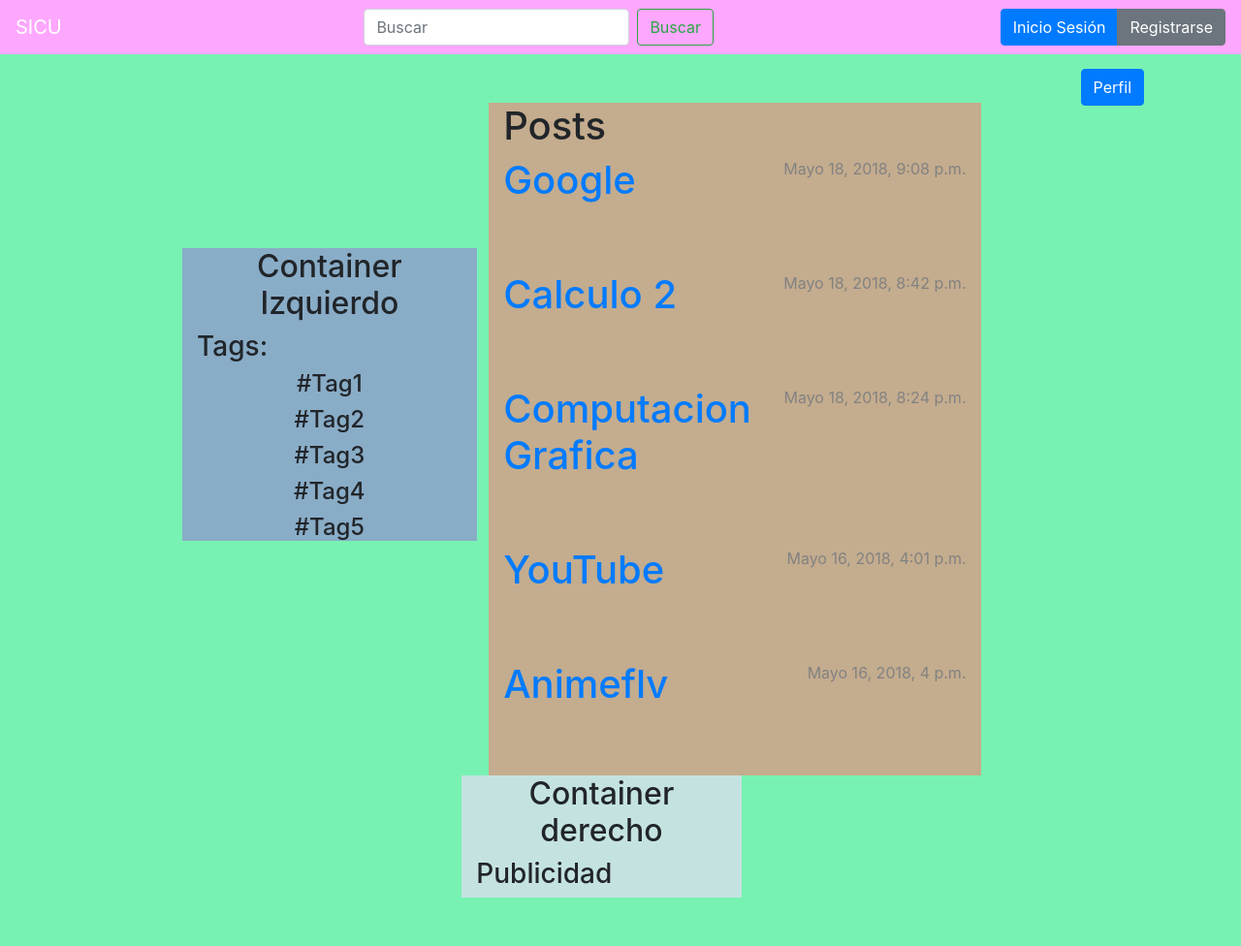
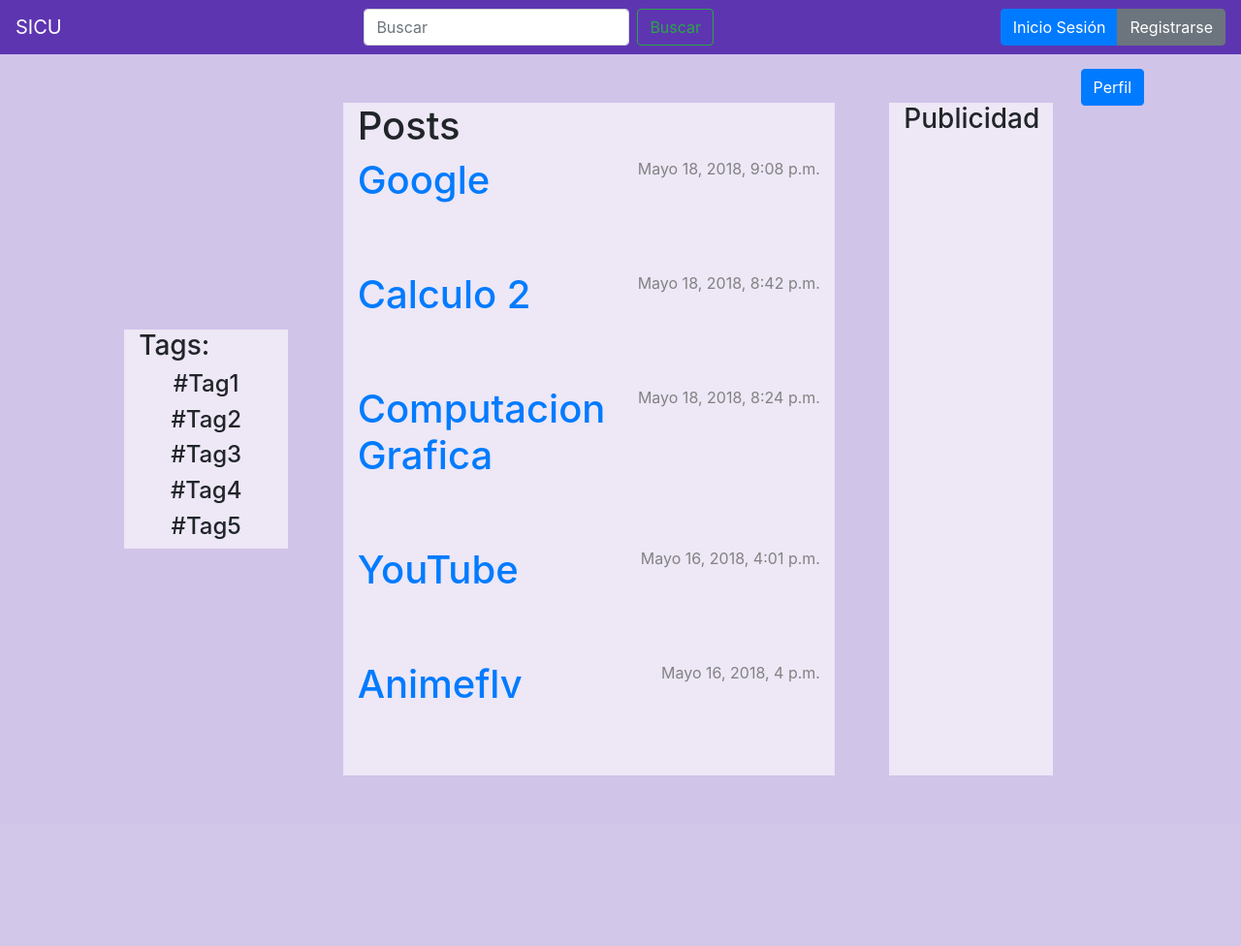
Before and after one commit to DarkElk/SICU, a Django app: page / in a window 1280 px wide. Shown: the whole page at 97% size. After the commit the page ends 800 px from the top, so only its background shows below. Run offline with Django 3.2, Linux system fonts and the light colour scheme; data comes from the database, SQL or seed files in the repository; some libraries are stand-ins or nearby versions.

Commit message:
HTML Inicio actualizado 1.0
Arreglos básicos de frontend de la pagina de inicio

```diff
--- a/Code_page/mysite/blog/static/css/Estilo_Inicio.css
+++ b/Code_page/mysite/blog/static/css/Estilo_Inicio.css
@@ -9,6 +9,9 @@
     padding-top: 15px;
     padding-right: 100px;
 
+}
+*my-container{
+    height: 100%;
 }
 
 .parent-container { /*Container Pincipal */
--- a/Code_page/mysite/blog/templates/blog/base.html
+++ b/Code_page/mysite/blog/templates/blog/base.html
@@ -17,10 +17,10 @@
         <link rel="stylesheet" href="../../static/css/bootstrap.min.css">
 
     </head>
-    <body>
+    <body style="background-color:#d1c4e9;">
 
         <!--Barra de navegaci0....on (NavBar)-->
-        <nav class="navbar navbar-lg navbar-dark" style="background-color: #fea7ff;">
+        <nav class="navbar navbar-lg navbar-dark" style="background-color: #5e35b1;">
             <a class="navbar-brand" href="#">SICU</a><!--Link enlazado al logo-->
 
             <!--Barra de busqueda-->
@@ -45,14 +45,11 @@
 
 
         <!--Post-->
-        <div class="parent-container"><!--Contenedor Principal-->
+        <div class="parent-container my-container height:100%;" style="background-color: #d1c4e9"><!--Contenedor Principal-->
 
-            <div class="row justify-content-center"><!--Columnas-->
+            <div class="row my-row justify-content-around"><!--Columnas-->
 
-                <div class="row justify-content-start">
-                    <div class="tags">
-                        <div class="col-11" style="background-color: #89acc7">
-                            <h2>Container Izquierdo</h1>
+                <div class="col-2 my-col align-self-center" style="background-color: #ede7f6">
                     <h3>Tags:</h3>
 
                     <h4>#Tag1</h4>
@@ -60,25 +57,20 @@
                     <h4>#Tag3</h4>
                     <h4>#Tag4</h4>
                     <h4>#Tag5</h4>
-                        </div>
-                    </div>
 
                 </div>
 
-                <div class="col-6" style="background-color: #c4ac8e">
+                <div class="col-6 my-col" style="background-color: #ede7f6">
                   {% block content %}
                   {% endblock %}
 
                 </div>
 
-                <div class="row justify-content-end">
-                    <div class="col-11" style="background-color: #c4e3e0">
-                        <h2>Container derecho</h2>
+                <div class="col-2 my-col" style="background-color: #ede7f6">
+
                     <h3>Publicidad</h3>
 
                 </div>
-                </div>
-
 
             </div>
 
--- a/Code_page/mysite/blog/templates/blog/post_list.html
+++ b/Code_page/mysite/blog/templates/blog/post_list.html
@@ -9,7 +9,6 @@
           </div>
           <h1><a href="{% url 'post_detail' pk=post.pk %}">{{ post.titulo }}</a></h1>
 
-
       </div>
   {% endfor %}
 {% endblock %}
```
Lines whose indentation alone changed are shown as unchanged.
